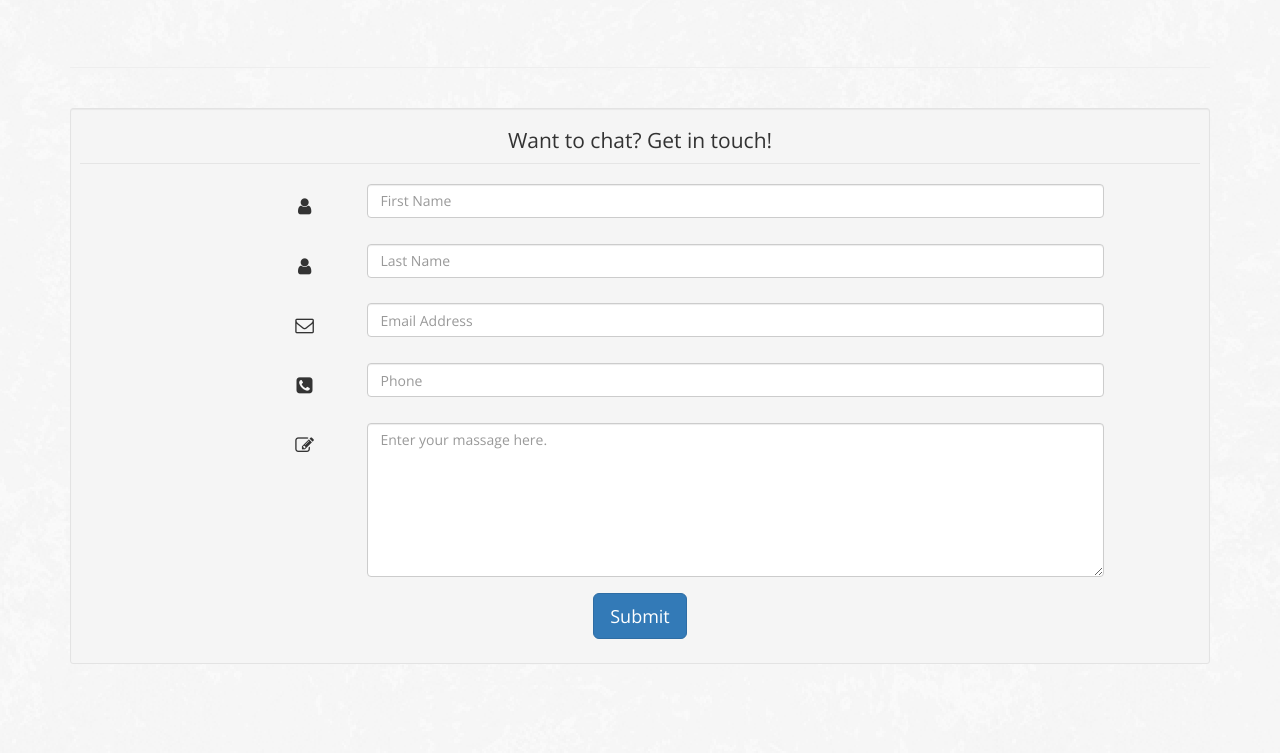
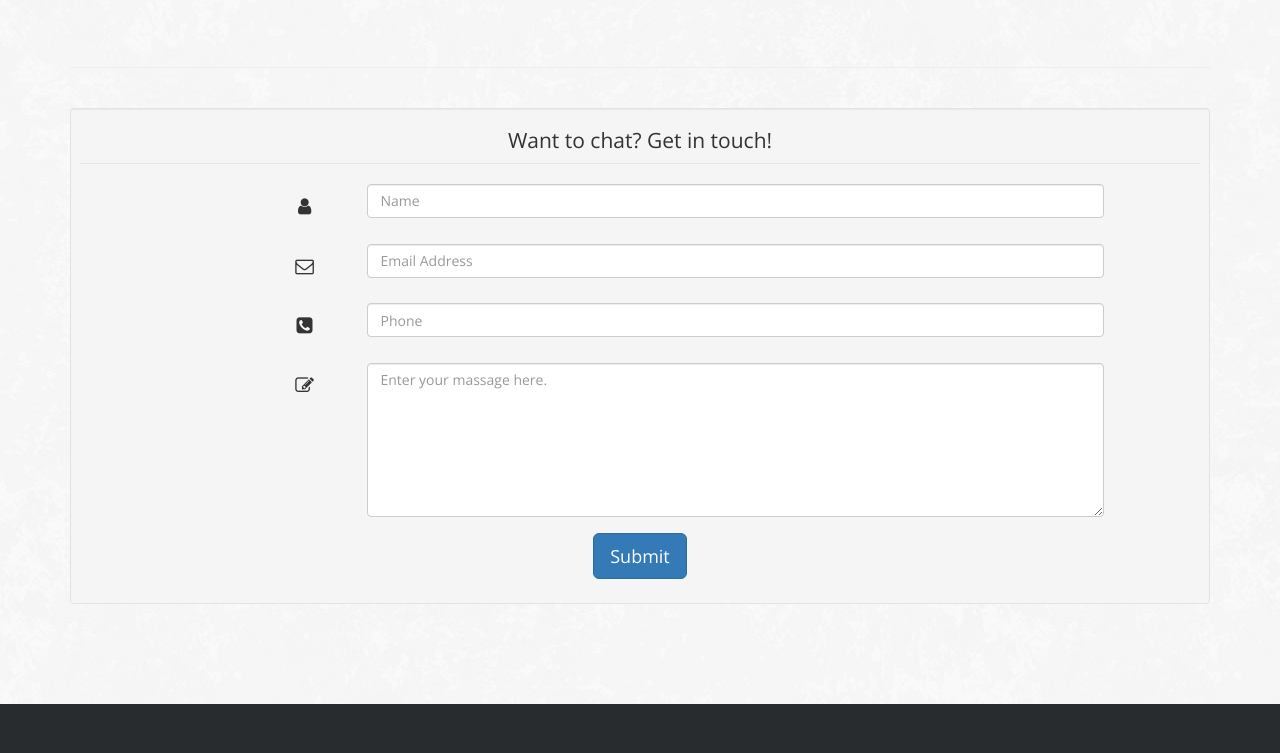
Before and after one commit to colin-mcdonald/bitformations.ca, a plain HTML site: page index.html in a window 1280 px wide. Shown: the part 1952-2705 px from the top of the page. Drawn offline with nearby package versions, Linux system fonts and the light colour scheme; a script that the page names is missing; a web font is replaced by a local one.

Commit message:
Fix spelling mistake.

```diff
--- a/index.html
+++ b/index.html
@@ -304,7 +304,7 @@
 
         <div class="row">
           <div class="col-sm-7" style="margin-bottom:30px;">
-              Colin McDonald and BitFormations Inc. have been providing top-tier software development solutions to various industries in the Technology, Energy Engineering and Financial industries since it's inception in May 2015. Bringing over 10 years of professional software development experience to the table, Colin McDonald has contributed to dozens of successful projects, displaying a large breadth of skillset - from prototyping the software components of a hardware startup's first marketable product to providing technical analysis on large governement technology procurement contracts. Get in touch today if you have a challenging project to undertake and are looking for a results-driven software professional. <br>
+              Colin McDonald and BitFormations Inc. have been providing top-tier software development solutions to various industries in the Technology, Energy Engineering and Financial industries since it's inception in May 2015. Bringing over 10 years of professional software development experience to the table, Colin McDonald has contributed to dozens of successful projects, displaying a large breadth of skillset - from prototyping the software components of a hardware startup's first marketable product to providing technical analysis on large government technology procurement contracts. Get in touch today if you have a challenging project to undertake and are looking for a results-driven software professional. <br>
               <br />
               <a class="btn btn-info" href="mailto:colin@bitformations.ca?subject=R&eacute;sum&eacute; Request">
                 Request My R&eacute;sum&eacute;
@@ -474,20 +474,14 @@
               <div class="row">
                   <div class="col-md-12">
                       <div class="well well-sm">
-                          <form class="form-horizontal" method="post">
+                          <form class="form-horizontal" method="post" action="/post_contact_form">
                               <fieldset>
                                   <legend class="text-center header">Want to chat? Get in touch!</legend>
 
                                   <div class="form-group">
                                       <span class="col-md-1 col-md-offset-2 text-center"><i class="fa fa-user bigicon"></i></span>
                                       <div class="col-md-8">
-                                          <input id="fname" name="name" type="text" placeholder="First Name" class="form-control">
-                                      </div>
-                                  </div>
-                                  <div class="form-group">
-                                      <span class="col-md-1 col-md-offset-2 text-center"><i class="fa fa-user bigicon"></i></span>
-                                      <div class="col-md-8">
-                                          <input id="lname" name="name" type="text" placeholder="Last Name" class="form-control">
+                                          <input id="fname" name="name" type="text" placeholder="Name" class="form-control">
                                       </div>
                                   </div>
 
```
